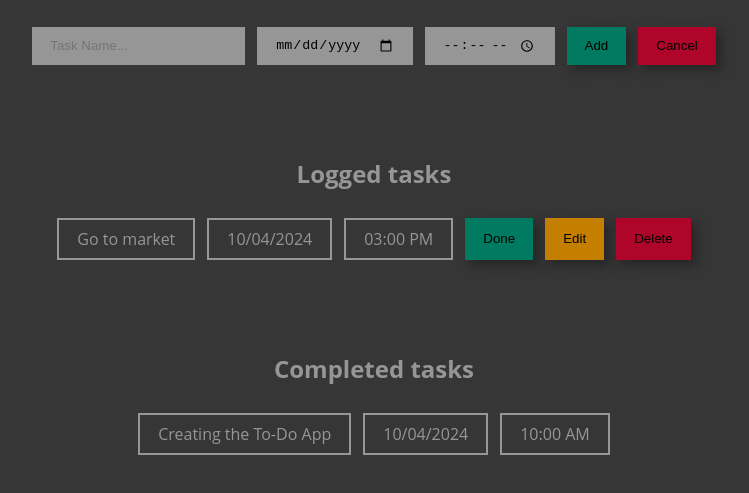
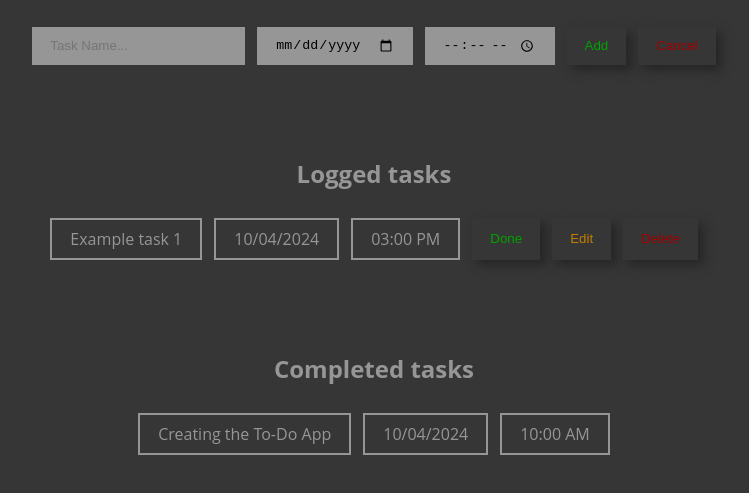
Before and after one commit to Godwin-Knorx/mini-project-todo-app, a plain HTML site: page index.html in a window 1280 px wide. Shown: the part 75-568 px from the top of the page, without its empty margins (266-1015 px from the left). Drawn offline with Linux system fonts and the light colour scheme.

Commit message:
changed the theme of the buttons to march the overall theme

```diff
--- a/index.html
+++ b/index.html
@@ -55,19 +55,21 @@
       }
 
       .add-button {
-        background-color: rgb(0, 122, 96);
+        background-color: rgb(54, 54, 54);
+        color: rgb(0, 163, 0);
       }
 
       .add-button:hover {
-        background-color: rgba(0, 122, 95, 0.7);
+        background-color: rgba(58, 58, 58);
       }
 
       .cancel-button {
-        background-color: rgb(175, 5, 42);
+        background-color: rgb(54, 54, 54);
+        color: rgb(163 , 0, 0);
       }
 
       .cancel-button:hover {
-        background-color: rgb(175, 5, 42, 0.7);
+        background-color: rgb(58,58, 58);
       }
 
       .task, .date, .time {
@@ -77,27 +79,30 @@
       }
 
       .done-button {
-        background-color: rgb(0, 122, 96);
+        background-color: rgb(54, 54, 54);
+        color: rgb(0, 163, 0);
       }
 
       .done-button:hover {
-        background-color: rgb(0, 122, 96, 0.7);
+        background-color: rgb(58, 58, 58);
       }
 
       .edit-button {
-        background-color: rgb(196, 127, 1);
+        background-color: rgb(54, 54, 54);
+        color: rgb(196, 127, 1);
       }
 
       .edit-button:hover {
-        background-color: rgb(196, 127, 1, 0.7);
+        background-color: rgb(58, 58, 58);
       }
 
       .delete-button {
-        background-color: rgb(175, 5, 42);
+        background-color: rgb(54, 54, 54);
+        color: rgb(163, 0, 0);
       }
 
       .delete-button:hover {
-        background-color: rgb(175, 5, 42, 0.7);
+        background-color: rgb(58, 58, 58);
       }
     </style>
   </head>
@@ -114,7 +119,7 @@
 
       <h2 class="title">Logged tasks</h2>
       <div class="task-display">
-        <div class="task">Go to market</div>
+        <div class="task">Example task 1</div>
         <div class="date">10/04/2024</div>
         <div class="time">03:00 PM</div>
         <button class="done-button">Done</button>
```
